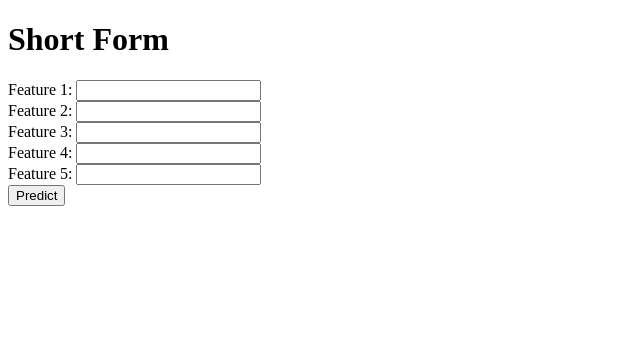
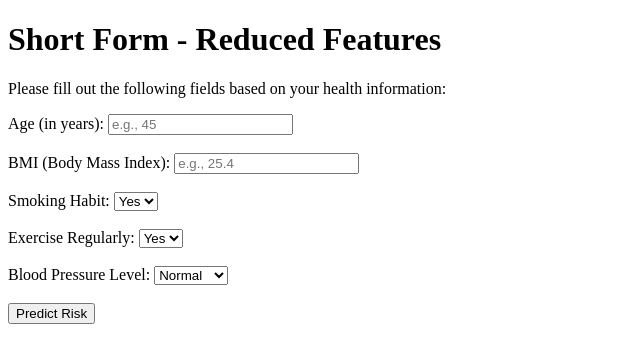
Before and after one commit to LeslieBarrera/project-2-diabetes-risk-prediction, a Flask app: page /form?type=short in a window 1280 px wide. Shown: the top 363 px of the page, without its empty margins (0-640 px from the left). Run offline with Flask 3, Linux system fonts and the light colour scheme; parts of the project's set-up code (start-up, migrations or seed data) failed here and were passed over.

Commit message:
Update forms with specific features and improve user-friendliness

```diff
--- a/templates/short_form.html
+++ b/templates/short_form.html
@@ -1,23 +1,38 @@
 <!DOCTYPE html>
 <html>
 <head>
-    <title>Short Form</title>
+    <title>Diabetes Risk Prediction - Short Form</title>
 </head>
 <body>
-    <h1>Short Form</h1>
+    <h1>Short Form - Reduced Features</h1>
+    <p>Please fill out the following fields based on your health information:</p>
     <form action="/predict" method="post">
-        <label for="feature1">Feature 1:</label>
-        <input type="text" id="feature1" name="features[]"><br>
-        <label for="feature2">Feature 2:</label>
-        <input type="text" id="feature2" name="features[]"><br>
-        <label for="feature3">Feature 3:</label>
-        <input type="text" id="feature3" name="features[]"><br>
-        <label for="feature4">Feature 4:</label>
-        <input type="text" id="feature4" name="features[]"><br>
-        <label for="feature5">Feature 5:</label>
-        <input type="text" id="feature5" name="features[]"><br>
+        <label for="age">Age (in years):</label>
+        <input type="number" id="age" name="features[]" placeholder="e.g., 45"><br><br>
+
+        <label for="bmi">BMI (Body Mass Index):</label>
+        <input type="number" step="0.1" id="bmi" name="features[]" placeholder="e.g., 25.4"><br><br>
+
+        <label for="smoking">Smoking Habit:</label>
+        <select id="smoking" name="features[]">
+            <option value="1">Yes</option>
+            <option value="0">No</option>
+        </select><br><br>
+
+        <label for="exercise">Exercise Regularly:</label>
+        <select id="exercise" name="features[]">
+            <option value="1">Yes</option>
+            <option value="0">No</option>
+        </select><br><br>
+
+        <label for="blood_pressure">Blood Pressure Level:</label>
+        <select id="blood_pressure" name="features[]">
+            <option value="1">Normal</option>
+            <option value="0">Elevated</option>
+        </select><br><br>
+
         <input type="hidden" name="form_type" value="short">
-        <button type="submit">Predict</button>
+        <button type="submit">Predict Risk</button>
     </form>
 </body>
 </html>
```
Also changed, not shown: templates/long_form.html (+33 -6 lines), templates/result.html (+9 -15 lines).
